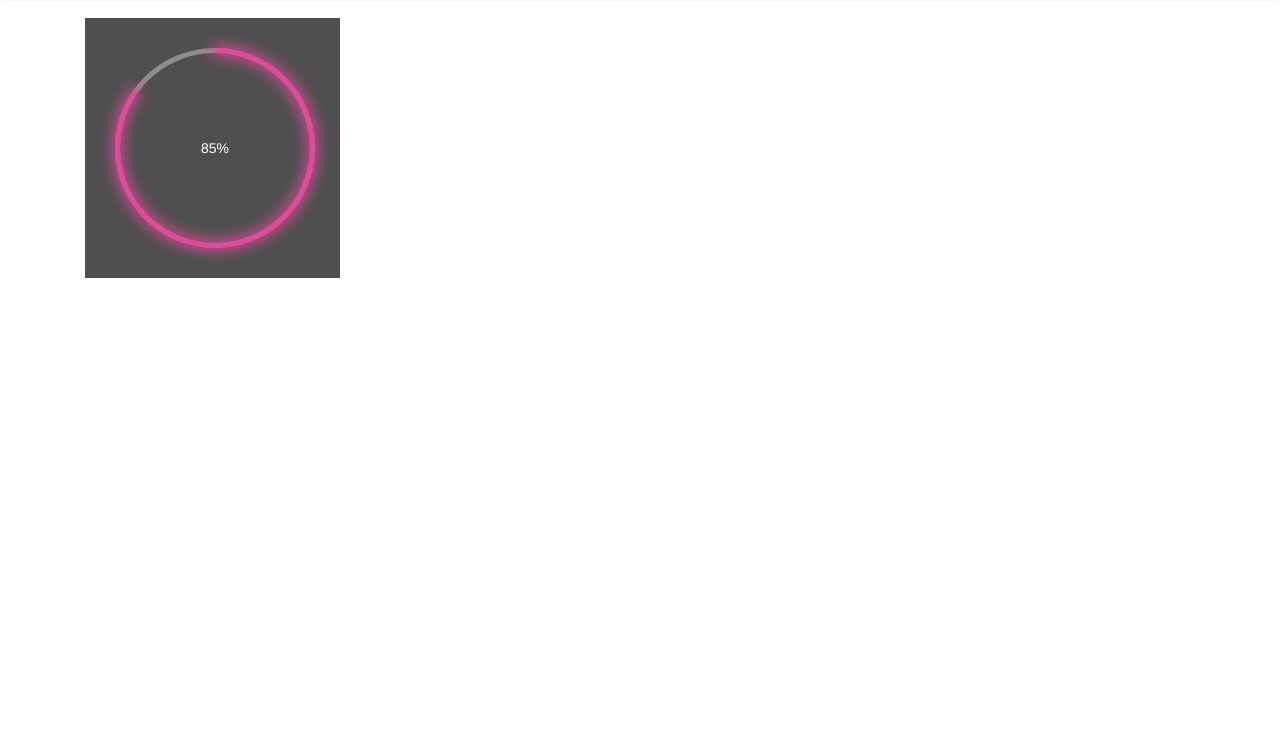
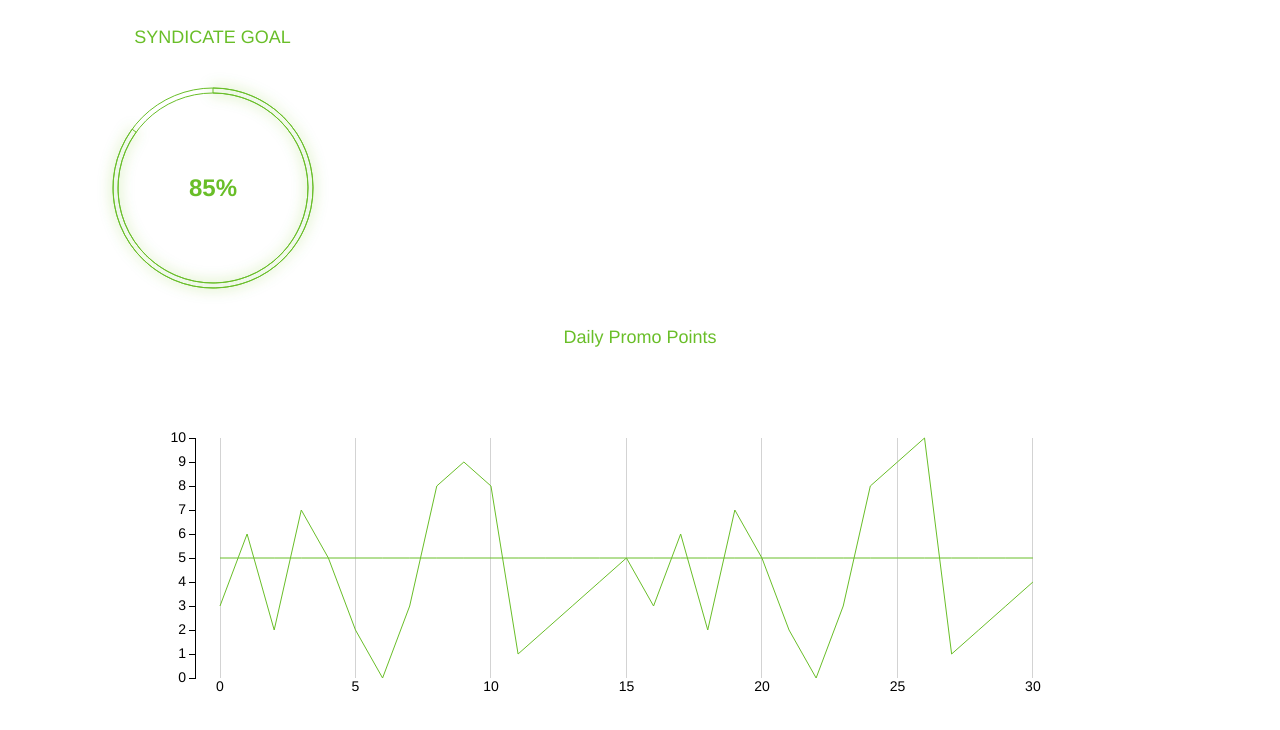
Before and after one commit to nicgallardo/nfDashboard, a plain HTML site: page index.html in a window 1280 px wide. Shown: the part 54-784 px from the top of the page. Drawn offline with nearby package versions, Linux system fonts and the light colour scheme.

Commit message:
line chart

```diff
--- a/index.html
+++ b/index.html
@@ -3,10 +3,12 @@
     <title>NetForce Dashboard</title>
     <script   src="https://code.jquery.com/jquery-3.1.0.min.js"   integrity="sha256-cCueBR6CsyA4/9szpPfrX3s49M9vUU5BgtiJj06wt/s="   crossorigin="anonymous"></script>
     <link rel="stylesheet" href="https://maxcdn.bootstrapcdn.com/bootstrap/3.3.7/css/bootstrap.min.css" integrity="sha384-BVYiiSIFeK1dGmJRAkycuHAHRg32OmUcww7on3RYdg4Va+PmSTsz/K68vbdEjh4u" crossorigin="anonymous">
-    <link rel="stylesheet" href="https://maxcdn.bootstrapcdn.com/bootstrap/3.3.7/css/bootstrap-theme.min.css" integrity="sha384-rHyoN1iRsVXV4nD0JutlnGaslCJuC7uwjduW9SVrLvRYooPp2bWYgmgJQIXwl/Sp" crossorigin="anonymous">
+    <link rel="stylesheet" href="https://maxcdn.bootstrapcdn.com/bootstrap/3.3.7/css/bootstrap.min.css" integrity="sha384-BVYiiSIFeK1dGmJRAkycuHAHRg32OmUcww7on3RYdg4Va+PmSTsz/K68vbdEjh4u" crossorigin="anonymous">
+    <link rel="stylesheet" href="/main.css">
     <script src="https://maxcdn.bootstrapcdn.com/bootstrap/3.3.7/js/bootstrap.min.js" integrity="sha384-Tc5IQib027qvyjSMfHjOMaLkfuWVxZxUPnCJA7l2mCWNIpG9mGCD8wGNIcPD7Txa" crossorigin="anonymous"></script>
     <script src="https://cdnjs.cloudflare.com/ajax/libs/d3/3.5.6/d3.min.js" charset="utf-8"></script>
-    <script type="text/javascript" src="/index.js"></script>
+    <script type="text/javascript" src="/progress.js"></script>
+    <script type="text/javascript" src="/line.js"></script>
   </head>
   <body>
 
@@ -33,14 +35,28 @@
     </nav>
 
     <div class="container">
-      <div class="col-md-3">
-        <div id="content" style="background-color: #4F4F4F"></div>
+      <div class="col-md-3 text-center">
+        <div class="row">
+          <h4 class="nf-green">SYNDICATE GOAL</h4>
+        </div>
+        <div class="row">
+          <div id="content"></div>
+        </div>
+      </div>
+      <div class="col-md-3  col-md-offset-1 text-center">
       </div>
     </div>
 
-
-
-
+    <div class="container">
+      <div class="col-md-12 text-center">
+        <div class="row">
+          <h4 class="nf-green">Daily Promo Points</h4>
+        </div>
+        <div class="row">
+          <div id="graph" class="aGraph"></div>
+        </div>
+      </div>
+    </div>
 
   </body>
 </html>
--- /dev/null
+++ b/line.js
@@ -0,0 +1,35 @@
+$( document ).ready(function() {
+  var m = [80, 80, 80, 80]; // margins
+  var w = 1000 - m[1] - m[3]; // width
+  var h = 400 - m[0] - m[2]; // height
+
+  var data1 = [3, 6, 2, 7, 5, 2, 0, 3, 8, 9, 8, 1, 2, 3, 4, 5, 3, 6, 2, 7, 5, 2, 0, 3, 8, 9, 10, 1, 2, 3, 4];
+  var data2 = [5, 5, 5, 5, 5, 5, 5, 5, 5, 5, 5, 5, 5, 5, 5, 5, 5, 5, 5, 5, 5, 5, 5, 5, 5, 5, 5, 5, 5, 5, 5];
+  var x = d3.scale.linear().domain([0, 31]).range([0, w]);
+  var y = d3.scale.linear().domain([0, 10]).range([h, 0]);
+  var line = d3.svg.line()
+    .x(function(d,i) {
+      return x(i);
+    })
+    .y(function(d) {
+      return y(d);
+    })
+    var graph = d3.select("#graph").append("svg:svg")
+          .attr("width", w + m[1] + m[3])
+          .attr("height", h + m[0] + m[2])
+        .append("svg:g")
+          .attr("transform", "translate(" + m[3] + "," + m[0] + ")");
+    var xAxis = d3.svg.axis().scale(x).tickSize(-h);
+    graph.append("svg:g")
+          .attr("class", "x axis")
+          .attr("transform", "translate(0," + h + ")")
+          .call(xAxis);
+    var yAxisLeft = d3.svg.axis().scale(y).ticks(10).orient("left");
+    graph.append("svg:g")
+          .attr("class", "y axis chart-path")
+          .attr("transform", "translate(-25,0)")
+          .call(yAxisLeft);
+      graph.append("svg:path").attr("d", line(data1));
+      graph.append("svg:path").attr("d", line(data2));
+
+});
--- a/main.css
+++ b/main.css
@@ -1,5 +1,38 @@
 .progress-meter text {
-    font-family:"Helvetica Neue", Helvetica, Arial, sans-serif;
-    font-size: 24px;
-    font-weight: bold;
+  font-family:"Helvetica Neue", Helvetica, Arial, sans-serif;
+  font-size: 24px;
+  font-weight: bold;
 }
+
+.nf-green {
+  color: #69BE28;
+}
+
+
+
+path {
+  stroke: #69BE28;
+  stroke-width: 1;
+  fill: none;
+}
+
+.axis {
+  shape-rendering: crispEdges;
+}
+
+.x.axis line {
+  stroke: lightgrey;
+}
+
+.x.axis .minor {
+  stroke-opacity: .5;
+}
+
+.x.axis path {
+  display: none;
+}
+
+.y.axis line, .y.axis path {
+  fill: none;
+  stroke: #000;
+}
--- a/index.js
+++ b/progress.js
@@ -1,12 +1,11 @@
 $( document ).ready(function() {
-    console.log( "ready!" );
     var colors = {
         'pink': '#E1499A',
         'yellow': '#f0ff08',
-        'green': '#47e495'
+        'green': '#69BE28'
     };
 
-    var color = colors.pink;
+    var color = colors.green;
 
     var radius = 100;
     var border = 5;
@@ -70,7 +69,7 @@ $( document ).ready(function() {
         .attr('fill-opacity', 1);
 
     var numberText = meter.append('text')
-        .attr('fill', '#fff')
+        .attr('fill', color)
         .attr('text-anchor', 'middle')
         .attr('dy', '.35em');
 
```
